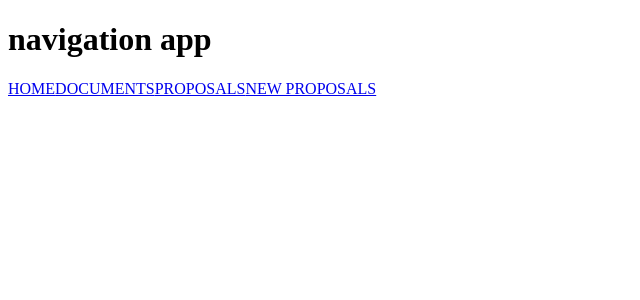
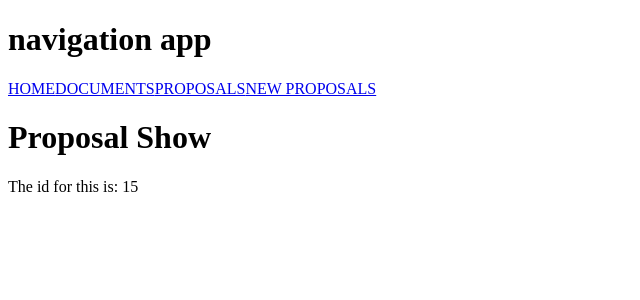
Before and after one commit to developerRohan/Rangular, an Angular app: page /proposal/15 in a window 1280 px wide. Before the commit this address led to /. Shown: the top 300 px of the page, without its empty margins (0-640 px from the left). Built offline with nearby package versions, Linux system fonts and the light colour scheme.

Commit message:
added proposal show page using ngOnInit and ActivatedRoute

```diff
--- a/src/app/app-routing.module.ts
+++ b/src/app/app-routing.module.ts
@@ -13,7 +13,7 @@ const routes: Routes = [
   {path: 'documents', component: DocumentsComponent},
   {path: 'proposals', component: ProposalListComponent},
   {path: 'proposals/new', component: ProposalNewComponent},
-  {path: 'proposals/:id', component: ProposalShowComponent}
+  {path: 'proposal/:id', component: ProposalShowComponent}
 
 ]
 
--- a/src/app/proposal/proposal-list.component.html
+++ b/src/app/proposal/proposal-list.component.html
@@ -1,5 +1,5 @@
 <h1>Proposal list</h1>
 
 <div *ngFor="let proposal of proposals">
-    {{proposal.id}} - {{proposal.customer}}-{{proposal.client_email}}
+    <a routerLink = "/proposal/{{proposal.id}}">{{proposal.id}} - {{proposal.customer}}-{{proposal.client_email}}</a>
 </div>
--- a/src/app/proposal/proposal-show.component.html
+++ b/src/app/proposal/proposal-show.component.html
@@ -1 +1,4 @@
-<h1>this is show component</h1>
+<h1>Proposal Show</h1>
+<div>
+  The id for this is: {{ id }}
+</div>
--- a/src/app/proposal/proposal-show.component.ts
+++ b/src/app/proposal/proposal-show.component.ts
@@ -1,4 +1,7 @@
-import { Component } from '@angular/core';
+import { Component, OnInit } from '@angular/core';
+import { ActivatedRoute, Params } from '@angular/router';
+import { Proposal } from './proposal';
+
 
 @Component({
   moduleId: module.id,
@@ -6,4 +9,19 @@ import { Component } from '@angular/core';
   templateUrl: 'proposal-show.component.html'
 })
 
-export class ProposalShowComponent{}
+export class ProposalShowComponent implements OnInit {
+  id:number;
+  route_id:any;
+
+  constructor(
+    private route: ActivatedRoute
+  ){}
+
+  ngOnInit():void{
+    this.route_id = this.route.params.subscribe(
+      params =>{
+        this.id = +params['id'];
+      }
+    )
+  }
+}
```
